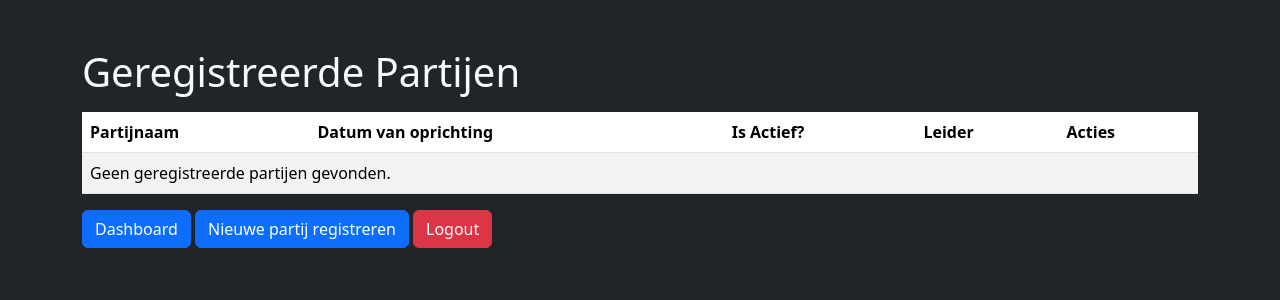
After one commit to trueeman/proefexamen-diego-misha-berkay, a PHP site: page /partijen.php in a window 1280 px wide. The commit adds this page. Shown: the top 300 px of the page. Run offline with PHP 8.4, Linux system fonts and the light colour scheme; data that the repository does not hold is empty.

Commit message:
registreren beheren en bewerken van partijen

```diff
--- /dev/null
+++ b/project/public_html/partijen.php
@@ -0,0 +1,126 @@
+<?php
+require_once("../vendor/autoload.php");
+use Proefexamen\ElektronischStemmen\Database;
+
+session_start();
+
+// Maak connectie met de database
+$db = new Database;
+$conn = $db->getConn();
+
+$message = '';
+
+// Verwerk het bewerken van een partij
+if (isset($_POST['edit'])) {
+    $partij_id = $_POST['partij_id'];
+    $partijnaam = $_POST['partijnaam'];
+    $datum_oprichting = $_POST['datum_oprichting'];
+    $is_actief = isset($_POST['is_actief']) ? 1 : 0; // 1 = TRUE, 0 = FALSE
+    $leider = $_POST['leider'];
+
+    // Update de partij in de database
+    $sqlUpdate = "UPDATE partijen SET partijnaam = ?, datum_oprichting = ?, is_actief = ?, leider = ? WHERE id = ?";
+    $stmtUpdate = $conn->prepare($sqlUpdate);
+    $stmtUpdate->bind_param("ssisi", $partijnaam, $datum_oprichting, $is_actief, $leider, $partij_id);
+
+    if ($stmtUpdate->execute()) {
+        $message = "De partij is succesvol bijgewerkt.";
+    } else {
+        $message = "Er is een fout opgetreden bij het bijwerken: " . $stmtUpdate->error;
+    }
+}
+
+// Haal alle geregistreerde partijen op
+$sqlGetPartijen = "SELECT id, partijnaam, datum_oprichting, is_actief, leider FROM partijen";
+$stmt = $conn->prepare($sqlGetPartijen);
+$stmt->execute();
+$result = $stmt->get_result();
+$partijen = $result->fetch_all(MYSQLI_ASSOC);
+?>
+
+<!DOCTYPE html>
+<html lang="en">
+<head>
+    <meta charset="UTF-8">
+    <meta name="viewport" content="width=device-width, initial-scale=1.0">
+    <title>Geregistreerde Partijen</title>
+    <link href="https://cdn.jsdelivr.net/npm/bootstrap@5.3.3/dist/css/bootstrap.min.css" rel="stylesheet" integrity="sha384-QWTKZyjpPEjISv5WaRU9OFeRpok6YctnYmDr5pNlyT2bRjXh0JMhjY6hW+ALEwIH" crossorigin="anonymous">
+</head>
+<body class="bg-dark text-light">
+    <div class="container mt-5">
+        <h1>Geregistreerde Partijen</h1>
+        <p><?php echo $message; ?></p>
+
+        <table class="table table-striped table-hover">
+            <thead>
+                <tr>
+                    <th>Partijnaam</th>
+                    <th>Datum van oprichting</th>
+                    <th>Is Actief?</th>
+                    <th>Leider</th>
+                    <th>Acties</th>
+                </tr>
+            </thead>
+            <tbody>
+                <?php if (count($partijen) > 0): ?>
+                    <?php foreach ($partijen as $partij): ?>
+                        <tr>
+                            <td><?php echo htmlspecialchars($partij['partijnaam']); ?></td>
+                            <td><?php echo htmlspecialchars($partij['datum_oprichting']); ?></td>
+                            <td><?php echo $partij['is_actief'] ? "Ja" : "Nee"; ?></td>
+                            <td><?php echo htmlspecialchars($partij['leider']); ?></td>
+                            <td>
+                                <button type="button" class="btn btn-warning" data-bs-toggle="modal" data-bs-target="#editModal<?php echo $partij['id']; ?>">Bewerken</button>
+
+                                <!-- Modal voor bewerken -->
+                                <div class="modal fade" id="editModal<?php echo $partij['id']; ?>" tabindex="-1" aria-labelledby="editModalLabel" aria-hidden="true">
+                                    <div class="modal-dialog">
+                                        <div class="modal-content">
+                                            <div class="modal-header">
+                                                <h5 class="modal-title" id="editModalLabel">Bewerk Partij</h5>
+                                                <button type="button" class="btn-close" data-bs-dismiss="modal" aria-label="Close"></button>
+                                            </div>
+                                            <div class="modal-body">
+                                                <form method="post">
+                                                    <input type="hidden" name="partij_id" value="<?php echo $partij['id']; ?>">
+                                                    <div class="mb-3">
+                                                        <label for="partijnaam" class="form-label">Partijnaam</label>
+                                                        <input type="text" class="form-control" id="partijnaam" name="partijnaam" value="<?php echo htmlspecialchars($partij['partijnaam']); ?>" required>
+                                                    </div>
+                                                    <div class="mb-3">
+                                                        <label for="datum_oprichting" class="form-label">Datum van oprichting</label>
+                                                        <input type="date" class="form-control" id="datum_oprichting" name="datum_oprichting" value="<?php echo htmlspecialchars($partij['datum_oprichting']); ?>" required>
+                                                    </div>
+                                                    <div class="mb-3">
+                                                        <label for="leider" class="form-label">Naam van de leider</label>
+                                                        <input type="text" class="form-control" id="leider" name="leider" value="<?php echo htmlspecialchars($partij['leider']); ?>" required>
+                                                    </div>
+                                                    <div class="mb-3 form-check">
+                                                        <input type="checkbox" class="form-check-input" id="is_actief" name="is_actief" <?php echo $partij['is_actief'] ? 'checked' : ''; ?>>
+                                                        <label class="form-check-label" for="is_actief">Is actief?</label>
+                                                    </div>
+                                                    <button type="submit" name="edit" class="btn btn-primary">Opslaan</button>
+                                                </form>
+                                            </div>
+                                        </div>
+                                    </div>
+                                </div>
+                            </td>
+                        </tr>
+                    <?php endforeach; ?>
+                <?php else: ?>
+                    <tr>
+                        <td colspan="5">Geen geregistreerde partijen gevonden.</td>
+                    </tr>
+                <?php endif; ?>
+            </tbody>
+        </table>
+
+        <a href="index.php" class="btn btn-primary">Dashboard</a>
+        <a href="register_partij.php" class="btn btn-primary">Nieuwe partij registreren</a>
+        <a href="logout.php" class="btn btn-danger">Logout</a>
+    </div>
+
+    <script src="https://cdn.jsdelivr.net/npm/bootstrap@5.3.3/dist/js/bootstrap.bundle.min.js" integrity="sha384-YvpcrYf0tY3lHB60NNkmXc5s9fDVZLESaAA55NDzOxhy9GkcIdslK1eN7N6jIeHz" crossorigin="anonymous"></script>
+</body>
+</html>
```
Also changed, not shown: project/public_html/index.php (+10 -0 lines), project/public_html/register_partij.php (added, +84 -0 lines).
